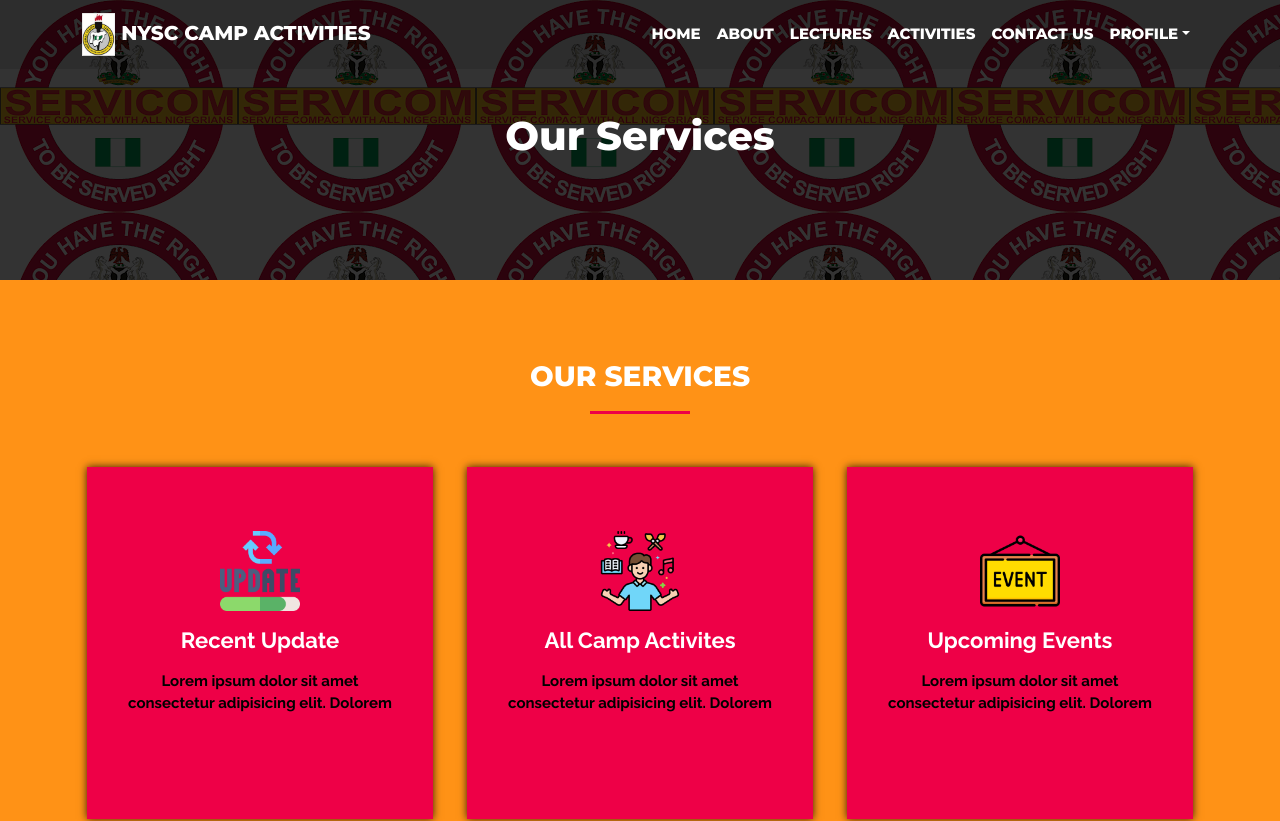
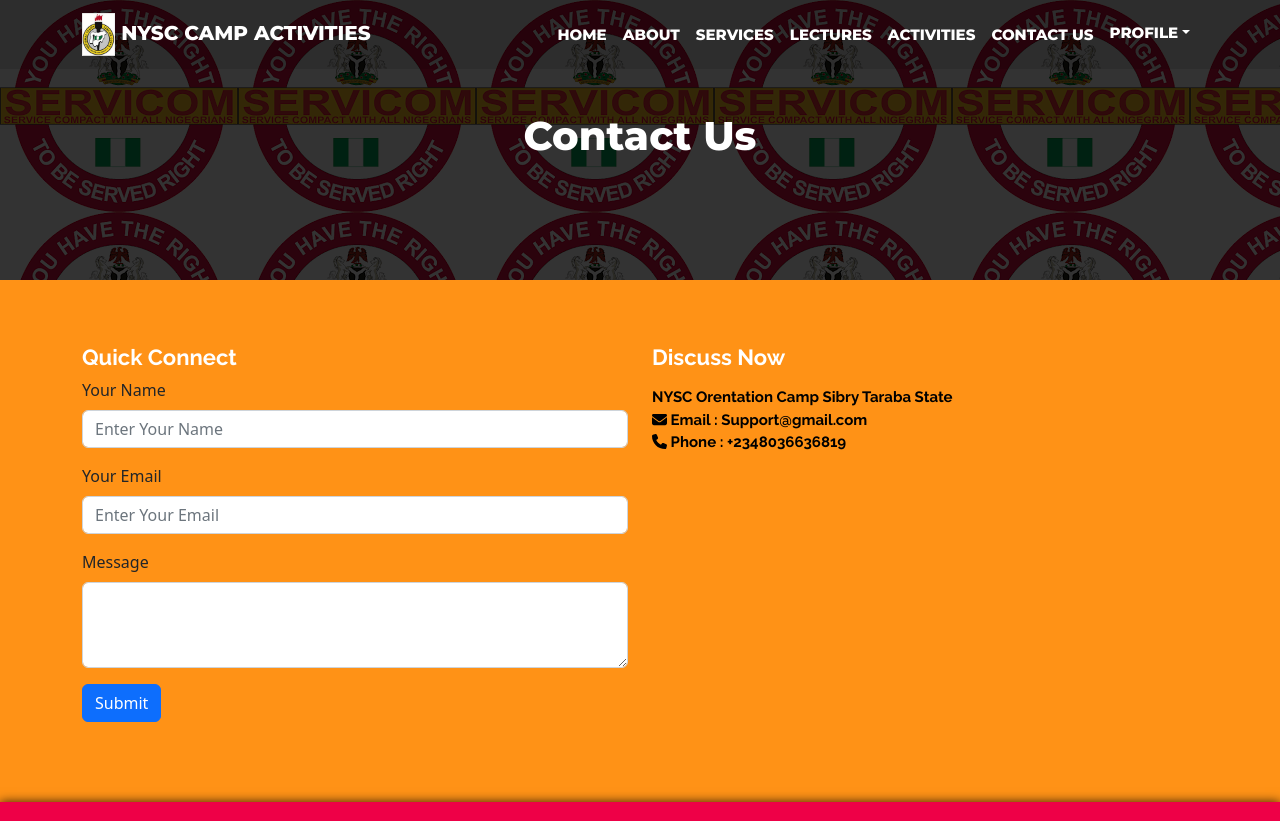
Before and after one commit to aniemmanuelrapoo/nysc-website, a React (Create React App) app: page /contact in a window 1280 px wide. Shown: the top 821 px of the page. Built offline with nearby package versions, Linux system fonts and the light colour scheme; a web font is replaced by a local one.

Commit message:
nav link

```diff
--- a/package.json
+++ b/package.json
@@ -23,6 +23,7 @@
     "react-dom": "^18.2.0",
     "react-ityped": "^1.0.2",
     "react-responsive-carousel": "^3.2.23",
+    "react-router-dom": "^6.4.2",
     "react-scripts": "5.0.1",
     "react-slick": "^0.29.0",
     "react-video-ts": "^1.4.0",
--- a/src/App.tsx
+++ b/src/App.tsx
@@ -2,12 +2,12 @@
 import './App.css'
 import './asset/css/custom.css'
 import './asset/css/bootstrap.min.css'
-import AllServicePage from './pages/AllServicePage';
+import AppRouter from './router/AppRouter';
 
 function App() {
   return (
     <div className='App'>
-      <AllServicePage />
+      <AppRouter />
     </div>
   );
 }
--- a/src/asset/css/custom.css
+++ b/src/asset/css/custom.css
@@ -151,11 +151,16 @@
 }
 
 .nav__list, #collasible-nav-dropdown{
-  /* text-decoration: none !important; */
+  text-decoration: none !important;
   color: var(--col-white-1) !important;
   font-family: var(--fontFami-Montserrat);
   font-size: 15px !important;
   font-weight: 700 !important;
+  transition: var(--transition);
+}
+
+.nav__list:hover{
+  color: var(--bg-inD-2) !important;
 }
 
 .nav__sideOne{
--- a/src/components/TopNavigation/TopNavigation.tsx
+++ b/src/components/TopNavigation/TopNavigation.tsx
@@ -4,6 +4,7 @@
 import NyscLogo from '../../asset/image/nysc.png'
 import '../../asset/css/custom.css'
 import '../../asset/css/bootstrap.min.css'
+import { NavLink } from "react-router-dom";
 
 interface ITopNavigationProps {
 }
@@ -31,26 +32,38 @@
     <>
       <Navbar collapseOnSelect fixed="top" expand="lg" className={navBackground}>
       <Container>
+
         <Navbar.Brand href="#home" className={`${navBarTitle} nav__sideOne`}> {navBarTitle === 'nav__titleScroll' ? <img src={ServiconLogo} alt='' width='20%' /> : <img src={NyscLogo} alt='' width='15%' />} NYSC CAMP ACTIVITIES</Navbar.Brand>
         <Navbar.Toggle aria-controls="responsive-navbar-nav" className='nav__toggle' />
         <Navbar.Collapse id="responsive-navbar-nav">
           <Nav className="me-auto">
           </Nav>
           <Nav className='nav__sideTwo'>
-            <Nav.Link href="#deets" className='nav__list'>HOME</Nav.Link>
-            <Nav.Link href="#deets" className='nav__list'>ABOUT</Nav.Link>
-            <Nav.Link href="#deets" className='nav__list'>LECTURES</Nav.Link>
-            <Nav.Link href="#deets" className='nav__list'>ACTIVITIES</Nav.Link>
-            <Nav.Link href="#deets" className='nav__list'>CONTACT US</Nav.Link>
+
+            <Nav.Link><NavLink to="/" className='nav__list'>HOME</NavLink></Nav.Link>
+
+            <Nav.Link><NavLink to="/about" className='nav__list'>ABOUT</NavLink></Nav.Link>
+
+            <Nav.Link><NavLink to="/services" className='nav__list'>SERVICES</NavLink></Nav.Link>
+
+            <Nav.Link><NavLink to="/lectures" className='nav__list'>LECTURES</NavLink></Nav.Link>
+
+            <Nav.Link><NavLink to="/activities" className='nav__list'>ACTIVITIES</NavLink></Nav.Link>
+
+            <Nav.Link><NavLink to="/contact" className='nav__list'>CONTACT US</NavLink></Nav.Link>
+
             <NavDropdown title="PROFILE" id="collasible-nav-dropdown">
-              <NavDropdown.Item href="#action/3.1">Action</NavDropdown.Item>
-              <NavDropdown.Item href="#action/3.2">
-                Another action
-              </NavDropdown.Item>
-              <NavDropdown.Item href="#action/3.3">Something</NavDropdown.Item>
+
+            <NavDropdown.Item href="#action/3.1"><NavLink to="/contact" className='nav__list text-dark'>View Profile</NavLink></NavDropdown.Item>
+
+              {/* <NavDropdown.Item href="#action/3.2">
+              <NavLink to="/contact" className='nav__list text-dark'>Another action</NavLink>
+              </NavDropdown.Item> */}
+
               <NavDropdown.Divider />
+
               <NavDropdown.Item href="#action/3.4">
-                Separated link
+              <NavLink to="/contact" className='nav__list text-dark'>Log Out</NavLink>
               </NavDropdown.Item>
             </NavDropdown>
           </Nav>
--- a/src/index.tsx
+++ b/src/index.tsx
@@ -3,13 +3,16 @@
 import './index.css';
 import App from './App';
 import reportWebVitals from './reportWebVitals';
+import { BrowserRouter } from "react-router-dom";
 
 const root = ReactDOM.createRoot(
   document.getElementById('root') as HTMLElement
 );
 root.render(
   <React.StrictMode>
+   <BrowserRouter>
     <App />
+  </BrowserRouter>
   </React.StrictMode>
 );
 
--- /dev/null
+++ b/src/router/AppRouter.tsx
@@ -0,0 +1,30 @@
+import * as React from 'react';
+import { Routes, Route } from "react-router-dom";
+import AboutPage from '../pages/AboutPage';
+import ActivitiesPage from '../pages/ActivitiesPage';
+import AllCoursesPage from '../pages/AllCoursesPage';
+import AllServicePage from '../pages/AllServicePage';
+import ContactPage from '../pages/ContactPage';
+import HomePage from '../pages/HomePage';
+
+interface IAppRouterProps {
+}
+
+const AppRouter: React.FunctionComponent<IAppRouterProps> = (props) => {
+  return (
+    <>
+      <Routes>
+        <Route path='/' element={<HomePage />}/>
+        <Route path="about" element={<AboutPage />}/>
+        <Route path="services" element={<AllServicePage />}/>
+        <Route path="lectures" element={<AllCoursesPage />}/>
+        <Route path="activities" element={<ActivitiesPage />}/>
+        <Route path="contact" element={<ContactPage/>}/>
+        {/* <Route path="profile" element={<ProfilePage/>}/> */}
+        {/* <Route path="*" element={<NotFound/>}/> */}
+      </Routes>
+    </>
+  );
+};
+
+export default AppRouter;
```
Also changed, not shown: 1 other file (tests, documents, lock files or other folders).
